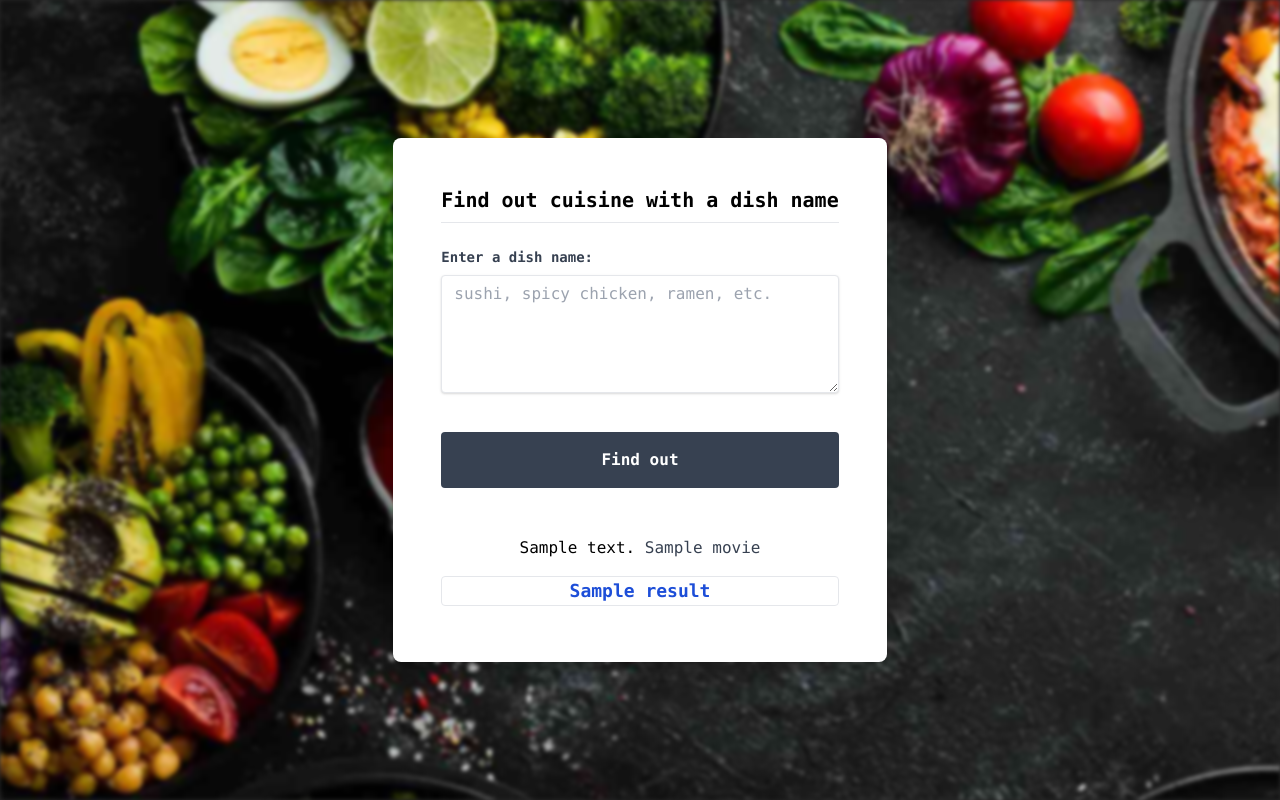
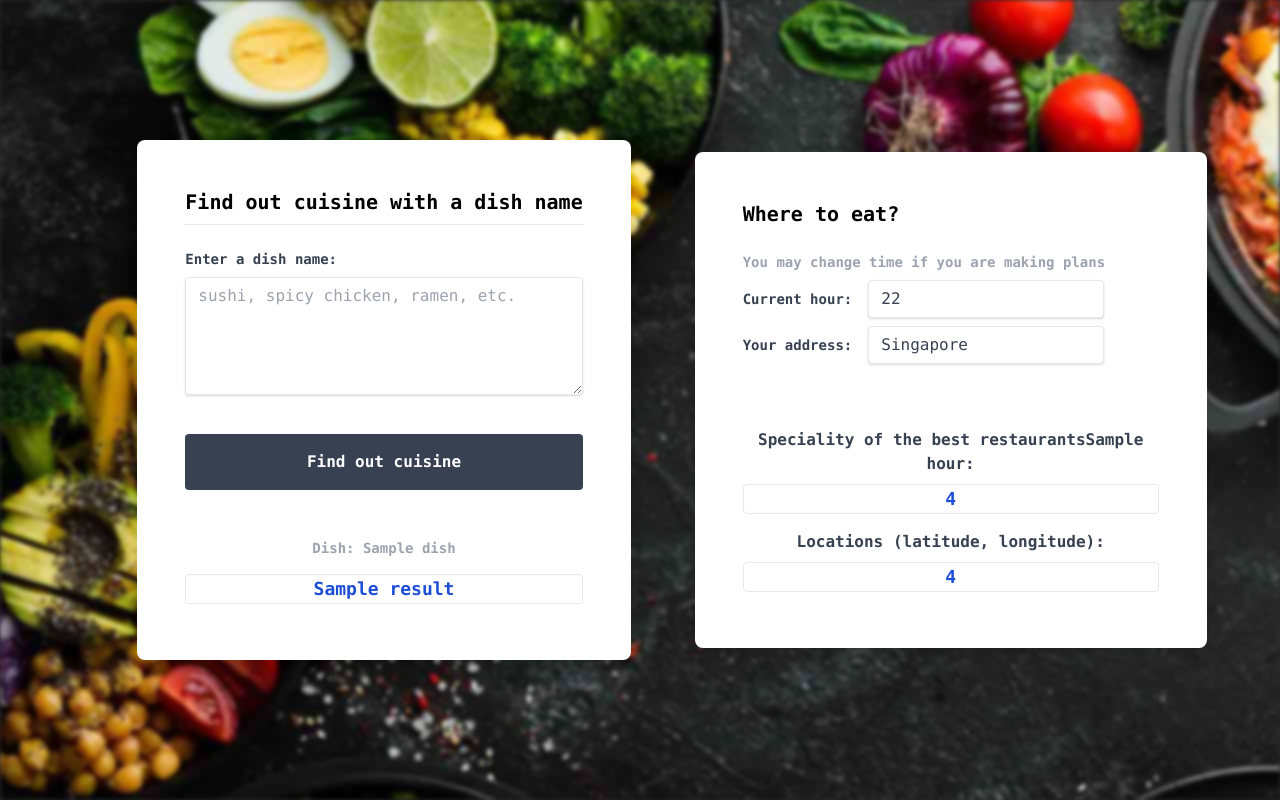
Before and after one commit to tidalinn/mai_term03_machine_learning_course, a Flask app: template project_cuisine/webapp/templates/main.html in a window 1280 px wide. Run offline with Flask 2, Linux system fonts and the light colour scheme; the template is opened without the code that fills it: most values are stand-ins (such as "Sample title", 1, 10 or a date in 2020); parts of the project's set-up code (start-up, migrations or seed data) failed here and were passed over.

Commit message:
Updated web app

```diff
--- /dev/null
+++ b/project_cuisine/webapp/app.py
@@ -0,0 +1,48 @@
+import flask
+import pandas as pd
+
+from funcs.utils import check_hour, get_predictions, create_rating
+
+# load data
+data_count_rating = pd.read_csv('data/data_count_rating.csv', index_col=0)
+
+# flask app
+app = flask.Flask(__name__, template_folder='templates')
+@app.route('/', methods=['GET', 'POST'])
+
+def main():
+    if flask.request.method == 'GET':
+        return(flask.render_template('main.html')
+    )
+
+    if flask.request.method == 'POST':
+        # get fields
+        name = flask.request.form['name']
+        hour = flask.request.form['hour']
+        address = flask.request.form['address']
+
+        # get predictions
+        prediction = get_predictions(name)
+
+
+        cuisine_rating, location_rating = create_rating(
+            data_count_rating, address, hour, prediction, top=5
+        )
+
+        hour = f' at {hour} AM' if 0 < int(hour) < 12 else f' at {hour} PM'
+
+        # return fields
+        return(
+            flask.render_template(
+                'main.html',
+                dish=name,
+                hour=hour,
+                result=prediction,
+                cuisine_rating=cuisine_rating,
+                location_rating=location_rating
+            )
+        )
+
+
+if __name__ == '__main__':
+   app.run(debug=True, host='0.0.0.0', port=8000)
--- a/project_cuisine/webapp/main.py
+++ /dev/null
@@ -1,50 +0,0 @@
-import flask
-from tensorflow.keras.models import load_model
-from tensorflow.keras.layers import TextVectorization
-import pickle
-
-from funcs.utils import transform_label, transform_probs_to_labels
-
-
-# import models
-multilabel = pickle.load(open('model/multilabel.pkl', 'rb'))
-model = load_model('model/model.h5')
-vectorizer_file = pickle.load(open('model/vectorizer.pkl', 'rb'))
-
-
-# flask app
-app = flask.Flask(__name__, template_folder='templates')
-@app.route('/', methods=['GET', 'POST'])
-
-
-def main():
-    if flask.request.method == 'GET':
-        return(flask.render_template('main.html'))
-
-    if flask.request.method == 'POST':
-        # get dish name
-        name = flask.request.form['name']
-
-        # convert vectorizer
-        vectorizer = TextVectorization.from_config(vectorizer_file['config'])
-        vectorizer.adapt([name])
-        vectorizer.set_weights(vectorizer_file['weights'])
-
-        # make predictions
-        prediction = model.predict(vectorizer([name]))
-
-        # convert predictions
-        prediction = transform_probs_to_labels(prediction)[0]
-
-        if sum(prediction) == 0:
-            prediction = 'No results'
-        else:
-            prediction = transform_label(prediction, multilabel)
-            prediction = ', '.join(*prediction)
-
-        # return predictions
-        return(flask.render_template('main.html', result=prediction))
-
-
-if __name__ == '__main__':
-   app.run()
--- a/project_cuisine/webapp/requirements.txt
+++ b/project_cuisine/webapp/requirements.txt
@@ -5,3 +5,5 @@ tensorflow==2.12.0
 scikit-learn==1.2.2
 gunicorn==20.1.0
 Werkzeug==2.2.2
+folium==0.15.0
+requests==2.28.1
--- a/project_cuisine/webapp/static/main.css
+++ b/project_cuisine/webapp/static/main.css
@@ -13,9 +13,4 @@ body {
     -o-filter: blur(2px);
     -ms-filter: blur(2px);
     filter: blur(2px);
-  }
-
-  .button:hover {
-      background-color: #292929;
-      transition: transform 0.4s;
-  }
+}
--- a/project_cuisine/webapp/static/main.js
+++ b/project_cuisine/webapp/static/main.js
@@ -1,3 +1,22 @@
 if (window.history.replaceState) {
-    window.history.replaceState(null, null, window.location.href);
+  window.history.replaceState(null, null, window.location.href);
+}
+
+
+function check_daytime(hour) {
+  if (4 <= hour && hour < 12) {
+    return 'morning';
   }
+  else if (12 <= hour && hour < 16) {
+      return 'day';
+  }
+  else if (16 <= hour && hour < 24) {
+      return 'evening';
+  }
+  else {
+      return 'night';
+  }
+}
+
+
+document.getElementById('hour').value = new Date().getHours();
--- a/project_cuisine/webapp/templates/main.html
+++ b/project_cuisine/webapp/templates/main.html
@@ -13,9 +13,11 @@
   </head>
 
   <body class="font-mono">
+    <form id="main-form" action="{{ url_for('main') }}" method="POST">
+      <div class="flex items-center justify-center h-screen space-x-16">
         <div class="background-image"></div>
 
-    <div class="flex items-center justify-center h-screen">
+        <div class="flex-initial">
           <div class="p-12 max-w-lg bg-white rounded-lg overflow-hidden shadow-lg">
             <div class="font-bold text-xl mb-2">
               Find out cuisine with a dish name
@@ -23,7 +25,7 @@
             <hr />
             <br />
 
-        <form id="name-form" action="{{ url_for('main') }}" method="POST">
+            <div>
               <label
                 class="block text-gray-700 text-sm font-bold mb-2"
                 for="name"
@@ -41,21 +43,91 @@
 
               <br />
 
-          <input
-            type="submit"
-            value="Find out"
-            class="button w-full bg-gray-700 text-white font-bold mt-8 p-4 rounded focus:outline-none focus:shadow-outline"
-          />
-        </form>
+              <button class="w-full bg-gray-700 hover:bg-blue-700 text-white font-bold mt-8 p-4 text-base rounded focus:outline-none focus:shadow-outline">
+                Find out cuisine
+              </button>
+            </div>
 
             <div class="result mt-12" align="center">
-          <span id="predict_text">{{ predict_text }}</span>
-          <span id="selected_movie" class="text-gray-700">{{ movie }}</span>
-          <p class="text-blue-700 text-lg font-bold border rounded mt-4 mb-2">
+              <p class="text-gray-400 text-sm font-bold mb-2">
+                Dish: {{ dish }}
+              </p>
+              <p class="value text-blue-700 text-lg font-bold border rounded mt-4 mb-2 px-2">
                 {{ result }}
               </p>
             </div>
           </div>
+        </div>
+
+        <div class="flex-initial">
+          <div class="p-12 max-w-lg bg-white rounded-lg overflow-hidden shadow-lg">
+            <div class="font-bold text-xl">
+              Where to eat?
+            </div>
+
+            <br />
+
+            <div class="text-gray-400 text-sm font-bold mb-2">
+              You may change time if you are making plans
+            </div>
+
+            <div class="block flex items-center space-between space-x-4">
+
+              <label
+                for="hour"
+                class="text-gray-700 text-sm font-bold">
+                Current hour:
+              </label>
+
+              <input
+                name="hour"
+                id="hour"
+                class="shadow appearance-none border rounded py-2 px-3 text-gray-700 leading-tight focus:outline-none focus:shadow-outline"
+                rows="1"
+                required
+              >
+            </div>
+
+            <div class="block flex items-center space-between space-x-4 mt-2">
+              <label
+                for="address"
+                class="block text-gray-700 text-sm font-bold">
+                Your address:
+              </label>
+
+              <input
+                name="address"
+                id="address"
+                class="shadow appearance-none border rounded py-2 px-3 text-gray-700 leading-tight focus:outline-none focus:shadow-outline"
+                rows="1"
+                value="Singapore"
+                required
+              />
+            </div>
+
+            <br />
+            <br />
+
+            <div class="mt-4" align="center">
+              <p class="text-gray-700 text-base font-bold">
+                Speciality of the best restaurants{{ hour }}:
+              </p>
+              <p class="text-blue-700 text-lg font-bold border rounded mt-2 mb-2 px-2">
+                {{ cuisine_rating }}
+              </p>
+            </div>
+
+            <div class="mt-4" align="center">
+              <p class="text-gray-700 text-base font-bold">
+                Locations (latitude, longitude):
+              </p>
+              <p class="text-blue-700 text-lg font-bold border rounded mt-2 mb-2 px-2">
+                {{ location_rating }}
+              </p>
+            </div>
+          </div>
+        </div>
+      </form>
     </div>
 
     <script
```
Also changed, not shown: project_cuisine/webapp/funcs/utils.py (+127 -0 lines), 1 other file. Lines whose indentation alone changed are shown as unchanged.
